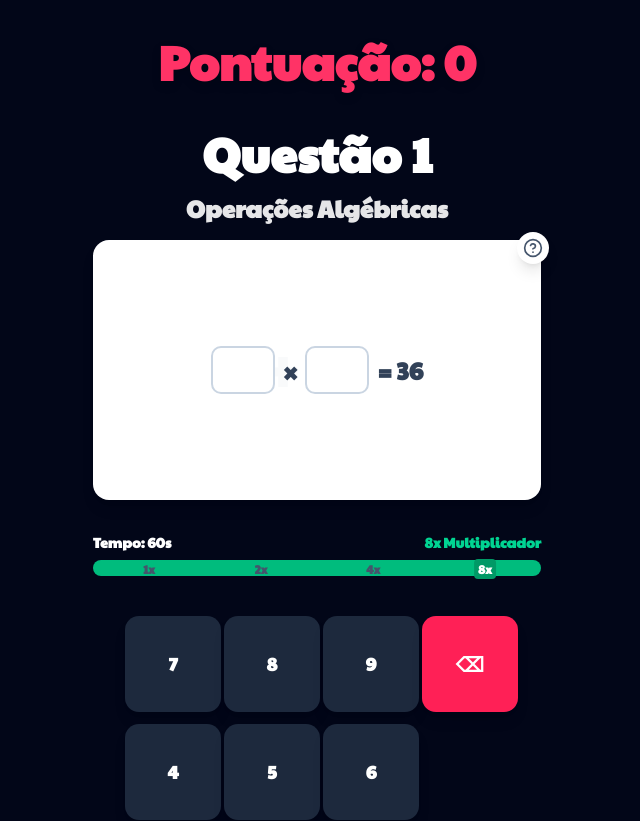
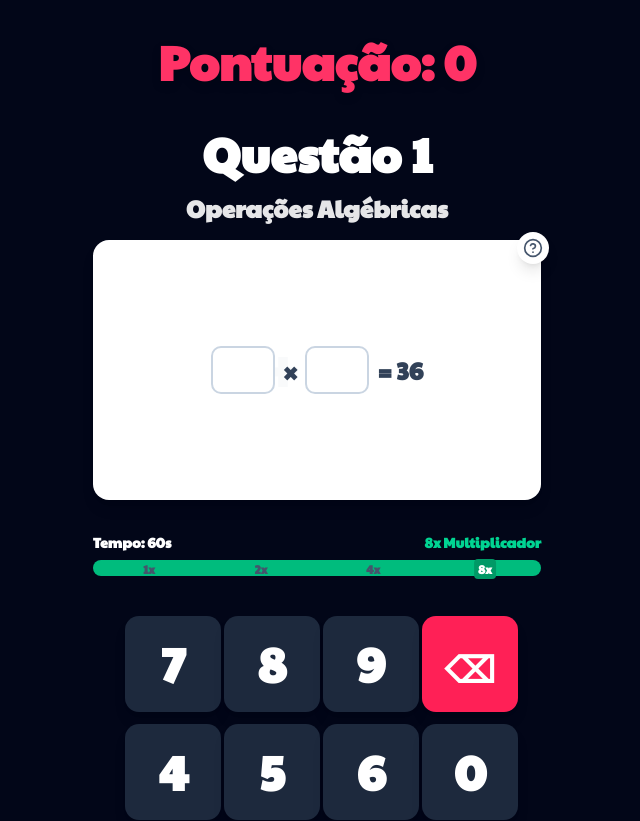
Before and after one commit to mairapaulac/MatFun, a Next.js app: page /question in a window 1280 px wide. Shown: the top 821 px of the page, without its empty margins (323-963 px from the left). Built offline with nearby package versions, Linux system fonts and the light colour scheme.

Commit message:
Update Keypad.tsx

```diff
--- a/src/components/question/Keypad.tsx
+++ b/src/components/question/Keypad.tsx
@@ -3,9 +3,9 @@ import { KeypadProps } from '@/types/question';
 
 const DEFAULT_KEYS = [
   '7', '8', '9', '⌫',
-  '4', '5', '6', '',
+  '4', '5', '6', '0',
   '1', '2', '3', '',
-  '0', '', '', ''
+  '', '', '', ''
 ];
 
 export default function Keypad({
@@ -53,7 +53,7 @@ export default function Keypad({
             onKeyDown={(e) => handleKeyDown(e, key)}
             className={`
               w-20 h-20 sm:w-24 sm:h-24
-              rounded-xl font-bold text-lg
+              rounded-xl font-bold text-[48px]
               transition-all duration-150 ease-in-out
               focus:outline-none focus:ring-2 focus:ring-emerald-400 focus:ring-offset-2
               disabled:opacity-50 disabled:cursor-not-allowed
@@ -75,7 +75,7 @@ export default function Keypad({
             tabIndex={disabled || isEmpty ? -1 : 0}
           >
             {isBackspace ? (
-              <span className="text-xl">⌫</span>
+              <span className="text-[36px]">⌫</span>
             ) : (
               key
             )}
```
